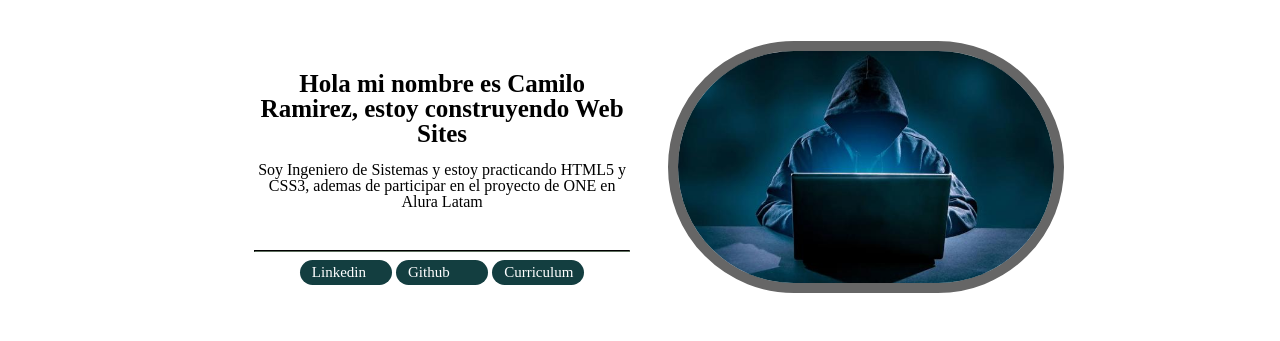
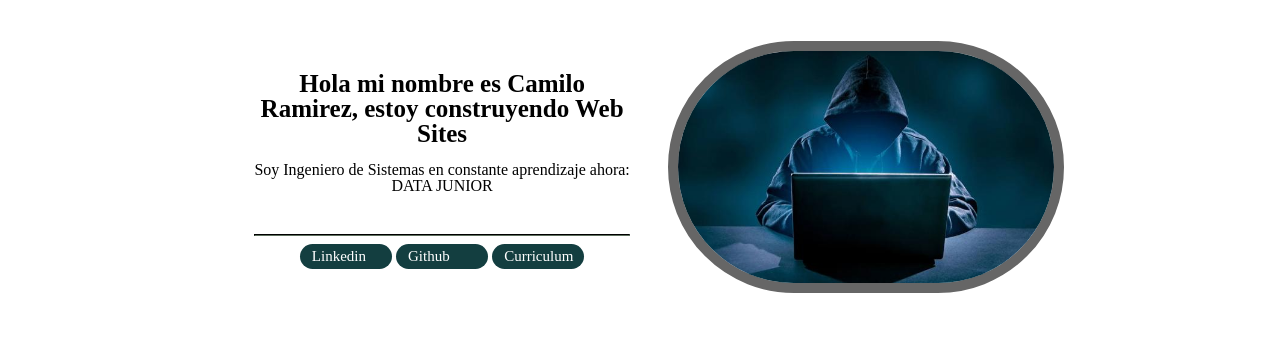
Before and after one commit to javiercramirez/1768-HTML5-y-CSS3-parte3-aula3, a plain HTML site: page index.html in a window 1280 px wide. Shown: the part 204-545 px from the top of the page. Drawn offline with Linux system fonts and the light colour scheme.

Commit message:
Update index.html

```diff
--- a/index.html
+++ b/index.html
@@ -28,8 +28,7 @@
             <li>
                 <h2>Hola mi nombre es Camilo Ramirez, estoy construyendo Web Sites</h2>
                 <br>
-                <p>Soy Ingeniero de Sistemas y estoy practicando HTML5 y CSS3, ademas de participar en
-                    el proyecto de <bold>ONE en Alura Latam</bold>
+                <p>Soy Ingeniero de Sistemas en constante aprendizaje ahora: <bold>DATA JUNIOR</bold>
                 </p>
                 <br>
                 <br>
```
